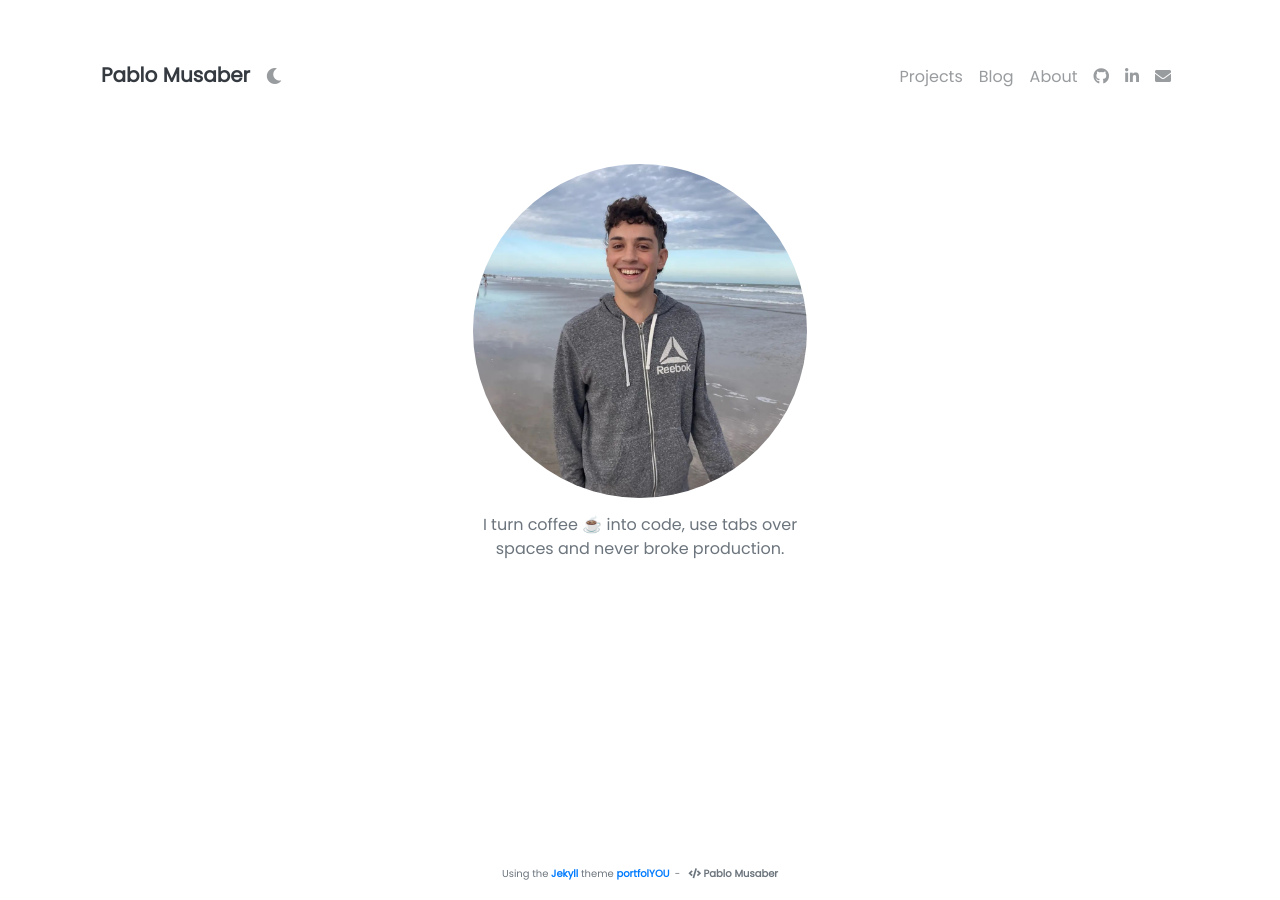
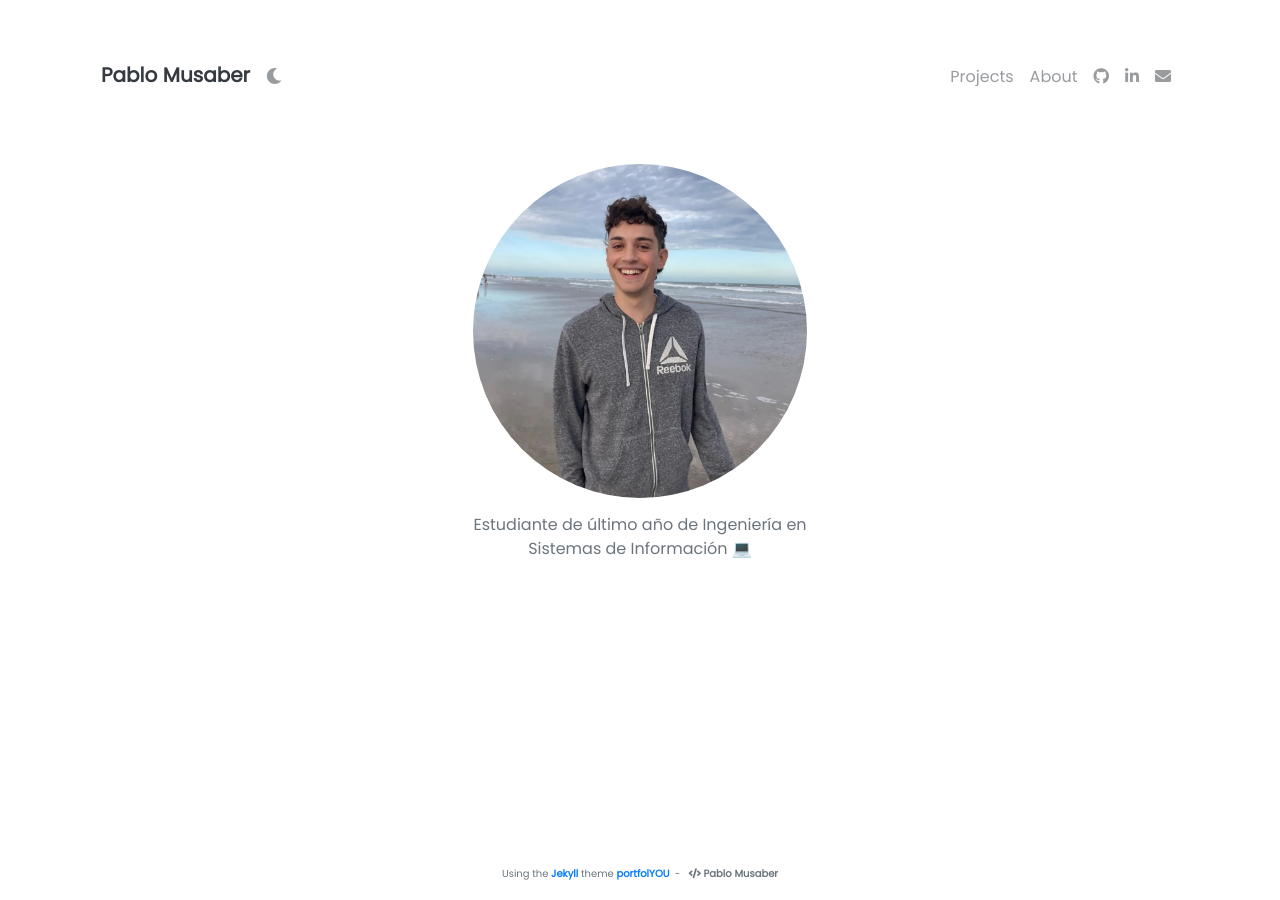
Before and after one commit to PabloMusaber/pablomusaber.github.io, a Jekyll site: the page built from pages/index.md, in a window 1280 px wide. Built offline with Jekyll 4.4.1, drawn with Linux system fonts in a browser that asks for light colours; nearby versions of some CDN libraries; emoji names are drawn with the system emoji font.

Commit message:
Cambio de descripción.

```diff
--- a/_config.yml
+++ b/_config.yml
@@ -1,9 +1,7 @@
 ### Site Settings ###
 title: Pablo Musaber
 description: >-
-  I turn coffee :coffee: into code,
-  use tabs over spaces
-  and never broke production.
+  Estudiante de último año de Ingeniería en Sistemas de Información :computer:
 baseurl:
 repository: YoussefRaafatNasry/portfolYOU # Change to <your-username>/<your-username>.github.io (or remove it if you don't need remote projects)
 remote_theme: YoussefRaafatNasry/portfolYOU
@@ -19,6 +17,7 @@ nav_exclude: # The following paths are excluded from navbar
   - pages/404.html
   - pages/index.md
   - documentation/partials/** # For Documentation Only
+  - pages/blog.html #DESCOMENTAR CUANDO EMPIECE A PUBLICAR POSTS
 
 ### Author Info ###
 author:
```
